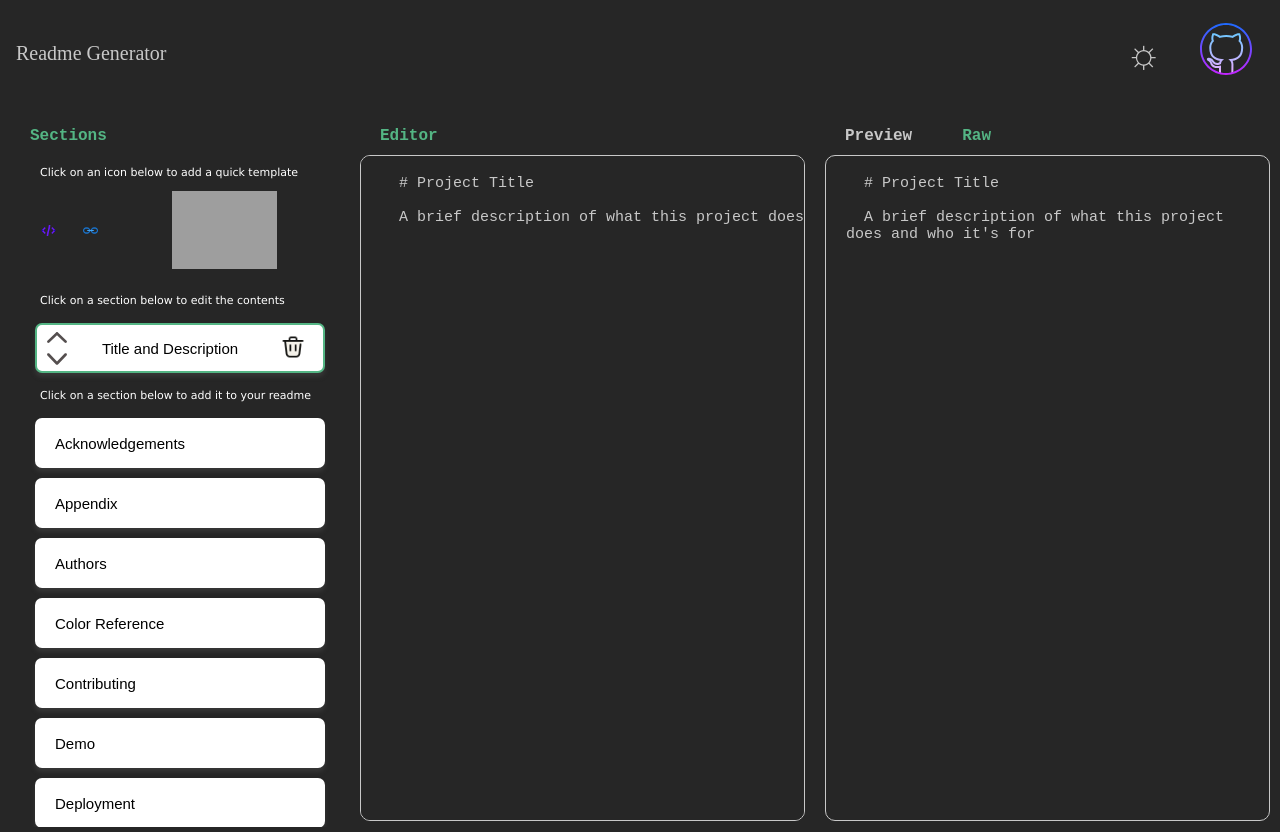
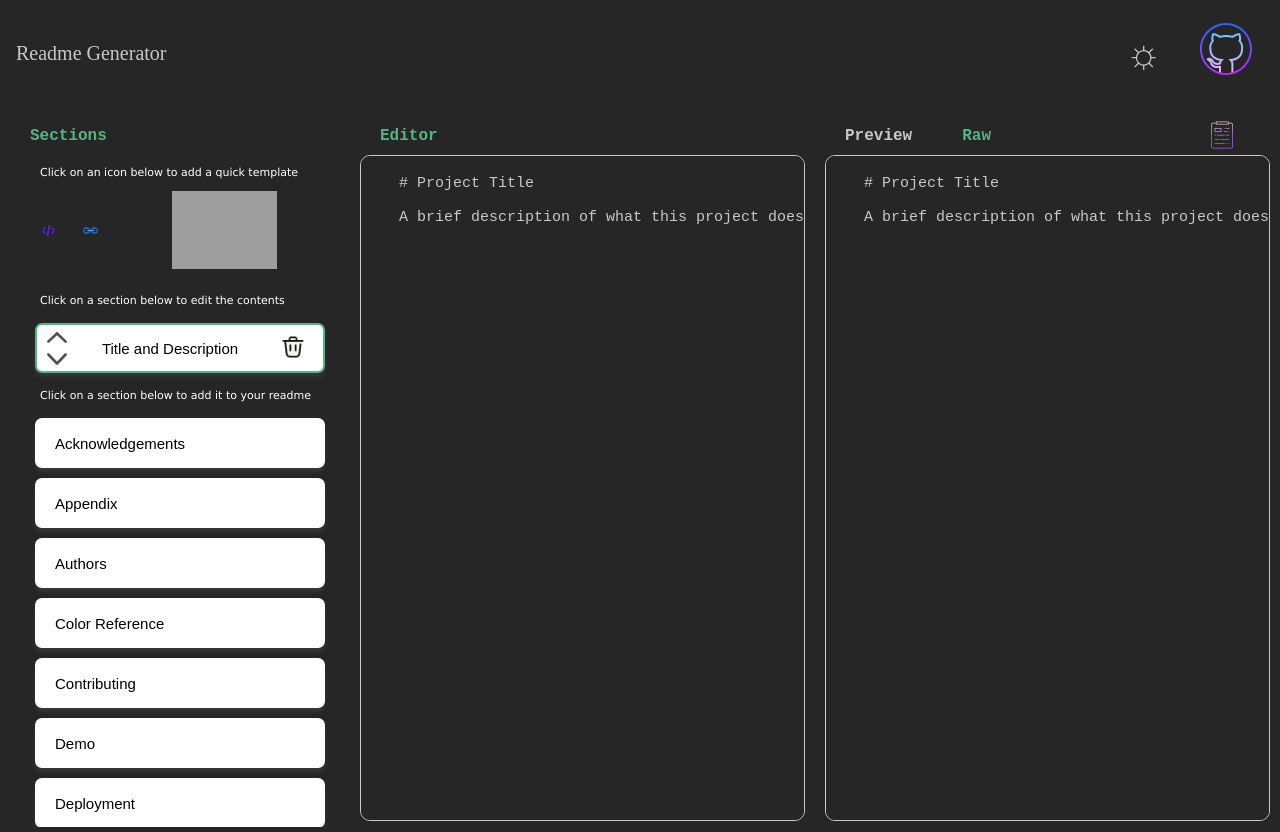
Before and after one commit to ksaswin/Readme-gen, a Vue app: page / in a window 1280 px wide. Both pictures are taken after a click on the element "Raw". Built offline with nearby package versions, Linux system fonts and the light colour scheme; grey boxes are pictures that could not be loaded; what @meforma/vue-copy-to-clipboard would draw is missing.

Commit message:
Added clipboard button and styles inside the MarkDown component.

```diff
--- a/src/components/MarkDown.vue
+++ b/src/components/MarkDown.vue
@@ -15,6 +15,7 @@
     </div>
     <div class="container wrappers-common">
       <div class="view-changer">
+        <div class="changer-selections">
           <h4
             :style="view === 'preview' ? selected : ''"
             @click="view = 'preview'"
@@ -25,6 +26,14 @@
             Raw
           </h4>
         </div>
+        <button class="clipboard-btn" @click="copyToClipboard()">
+          <img
+            src="@/assets/icons/clipboard.png"
+            alt="Copy to clipboard icon"
+            class="clipboard"
+          />
+        </button>
+      </div>
       <div
         v-if="view === 'preview'"
         v-html="markdownToHtml"
@@ -33,7 +42,8 @@
       ></div>
       <textarea
         disabled
-        v-if="view === 'raw'"
+        wrap="off"
+        v-else
         v-html="showRawMarkdown"
         class="view-area common-section"
         :style="isLight ? darkBorder : ''"
@@ -126,6 +136,13 @@ export default {
 
 .view-changer {
   display: flex;
+  align-items: center;
+  justify-content: space-between;
+  padding-right: 10px;
+}
+
+.changer-selections {
+  display: flex;
 }
 
 h4 {
@@ -134,6 +151,16 @@ h4 {
 
 .view-changer h4 {
   cursor: pointer;
+}
+
+.clipboard {
+  width: 50%;
+}
+
+.clipboard-btn {
+  cursor: pointer;
+  border: none;
+  background: none;
 }
 
 .common-section {
```
Also changed, not shown: src/assets/icons/clipboard.png (added). Lines whose indentation alone changed are shown as unchanged.
